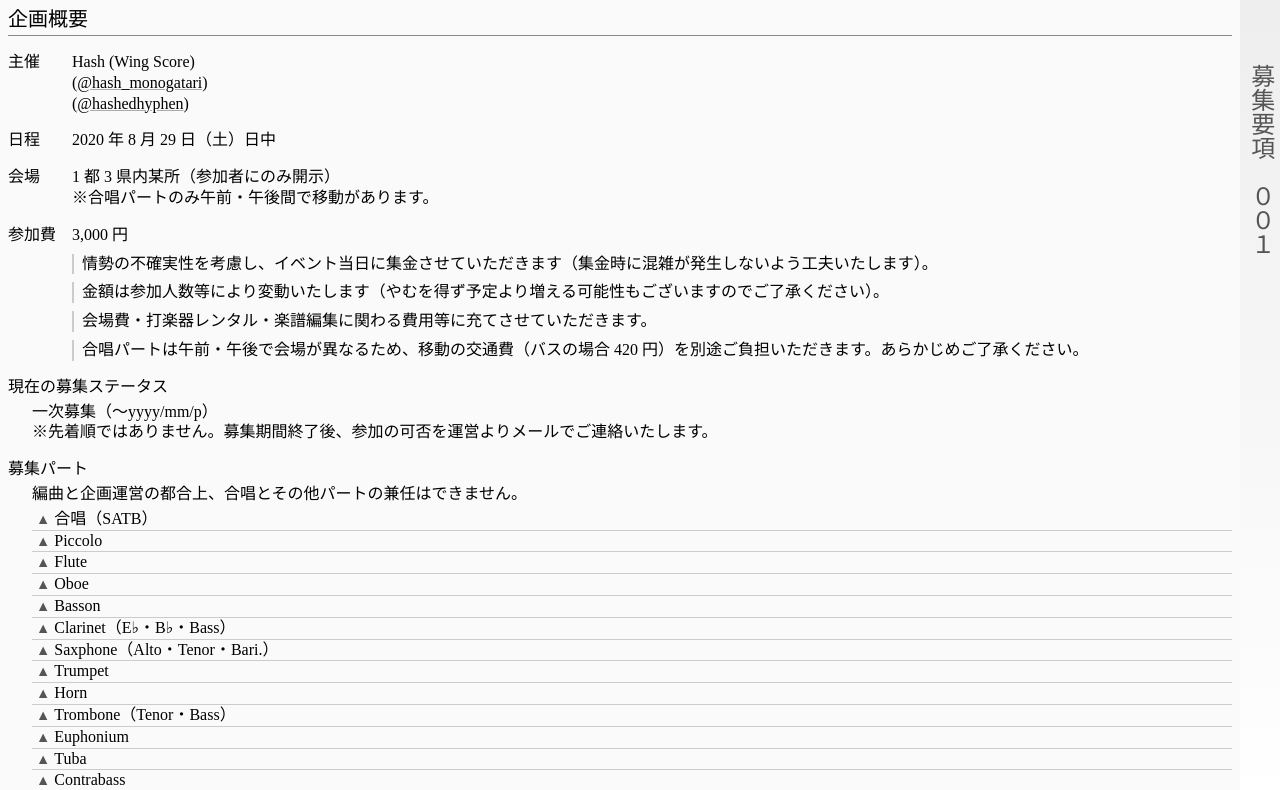
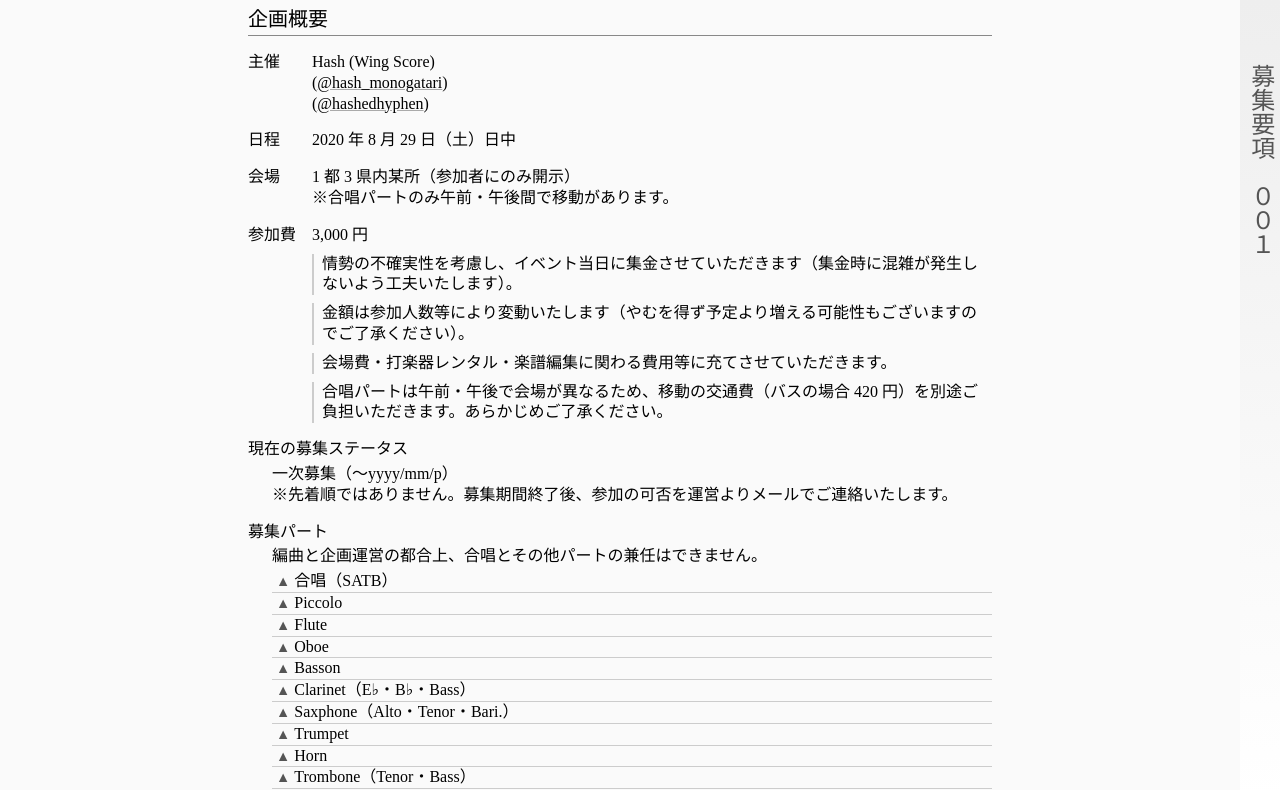
Before and after one commit to hashedhyphen/tsubasa-music, a Next.js app: page /recruitment/001 in a window 1280 px wide. Shown: the top 790 px of the page. Built offline with nearby package versions, Linux system fonts and the light colour scheme.

Commit message:
Support PC layout

```diff
--- a/components/BiographyList.tsx
+++ b/components/BiographyList.tsx
@@ -29,6 +29,7 @@ const Icon = styled.img`
   height: 100%;
   border: 1px solid #777;
   border-radius: 50%;
+  box-shadow: 0 0 5px #aaa;
 `
 
 const Name = styled.div`
--- a/components/Layout.tsx
+++ b/components/Layout.tsx
@@ -5,7 +5,9 @@ import Link from "next/link"
 import Head from "next/head"
 
 const Container = styled.div`
+  max-width: 800px;
   min-height: 100vh;
+  margin: 0 auto;
   background-color: #fafafa;
   font-family: "Noto Serif JP", serif;
   font-weight: 400;
@@ -69,6 +71,7 @@ const Layout = ({ children, titlePrefix }: Props) => (
           __html: `
             :root { font-size: 16px; }
             * { box-sizing: border-box; }
+            body { background-color: #fafafa; }
           `,
         }}
       ></style>
--- a/components/SplashScreen.tsx
+++ b/components/SplashScreen.tsx
@@ -1,10 +1,13 @@
 import styled from "styled-components"
 
 import React from "react"
+
 const Splash = styled.div<{ display: string; opacity: number }>`
   position: fixed;
   width: 100vw;
   height: 100vh;
+  top: 0;
+  left: 0;
   display: ${(props) => props.display};
   justify-content: center;
   align-items: center;
--- a/pages/index.tsx
+++ b/pages/index.tsx
@@ -18,7 +18,7 @@ const Section = styled.section`
 const SectionHeader = styled.h2`
   display: flex;
   align-items: center;
-  padding-top: 1.5rem;
+  padding: 1.5rem 0;
   width: 2rem;
   font-size: 1.5rem;
   writing-mode: vertical-rl;
```
